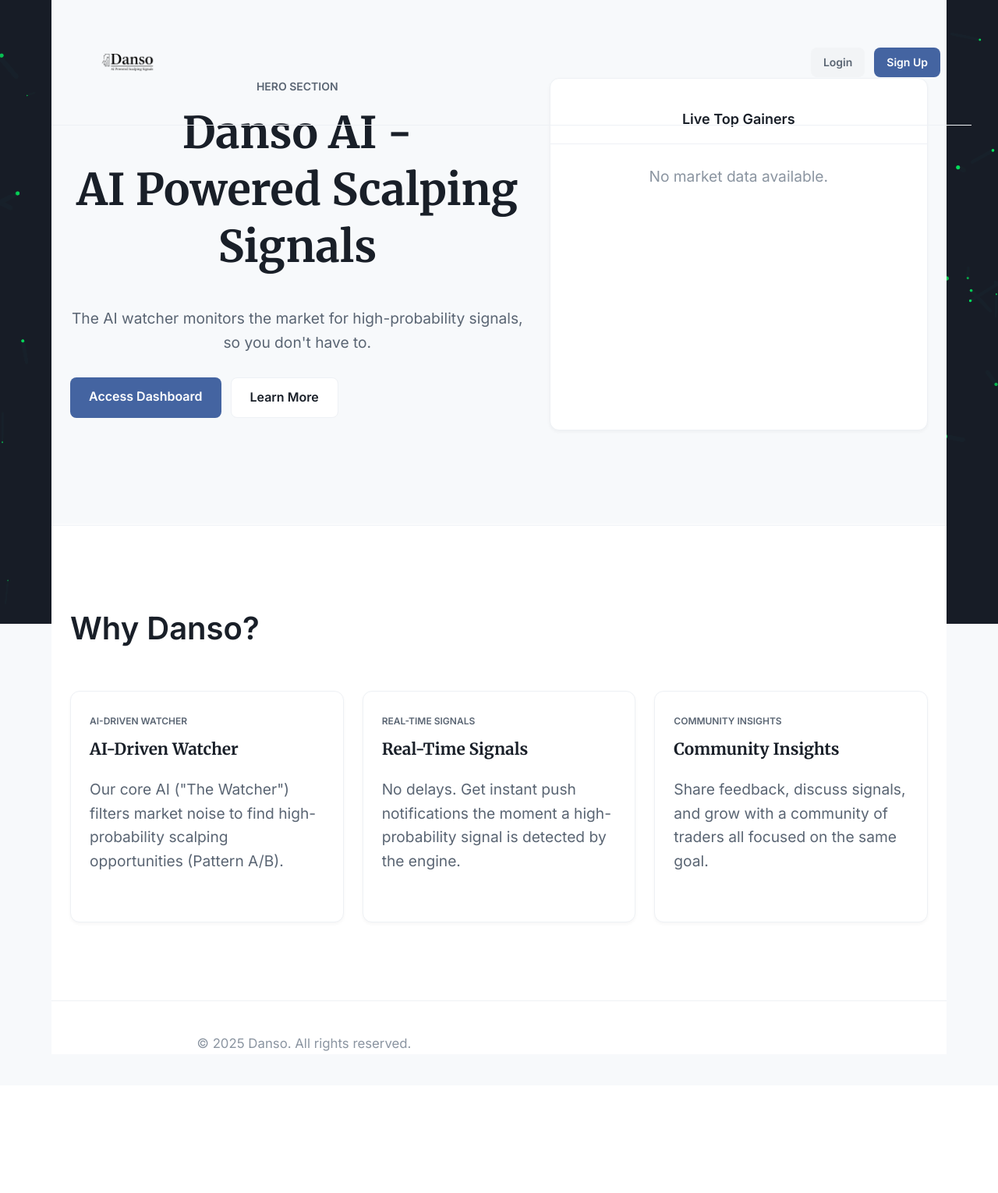
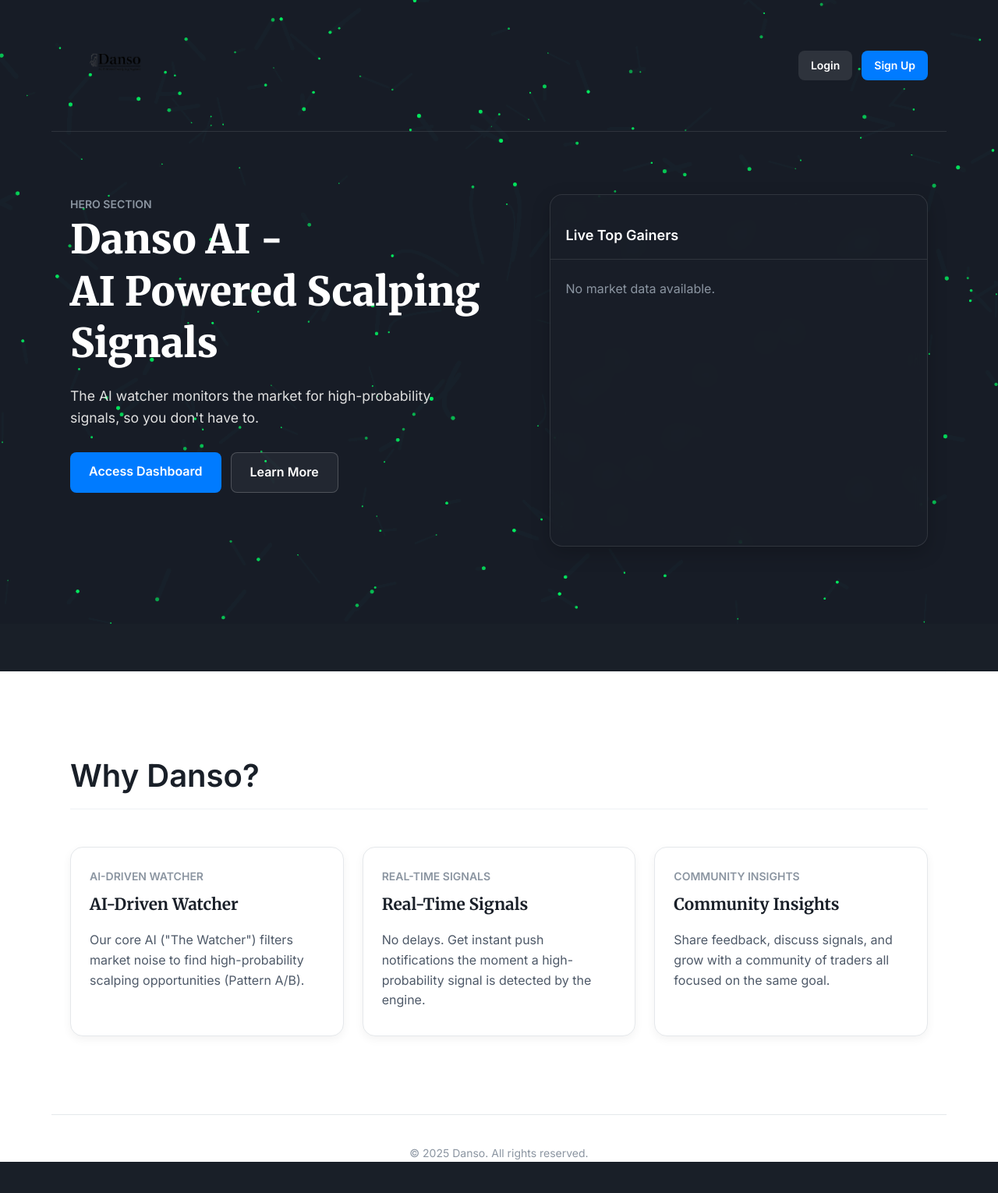
Before and after one commit to donghun0824/dansoweb, a Flask app: page / in a window 1280 px wide. Shown: the whole page at 78% size. Before the commit the page ends 1348 px from the top, so only its background shows below. Run offline with Flask 3, Linux system fonts and the light colour scheme; data that the repository does not hold is empty; some libraries are stand-ins or nearby versions.

Commit message:
Fix Z-Index and Transparency issues for Canvas and Content Wrapper

```diff
--- a/static/css/landing.css
+++ b/static/css/landing.css
@@ -1,367 +1,216 @@
-/* --- (v16.20) LANDING PAGE STYLES (Pro Design + Vertical Ticker) --- */
+/* --- (v17.0) LANDING PAGE STYLES (Motion Hero + Layer Fix) --- */
 
-/* (NEW) 1. 전문적인 폰트 임포트 */
+/* 1. 폰트 임포트 (Pro Design용) */
 @import url('https://fonts.googleapis.com/css2?family=Merriweather:wght@700;900&display=swap');
 
-/* 2. 인트로 영상 스타일 */
+/* 2. body 기본 설정 (어두운 배경) */
 body {
-    overflow: hidden; /* JS가 'auto'로 변경 */
+    margin: 0;
+    padding: 0;
+    overflow-x: hidden; /* 가로 스크롤 방지 */
+    background-color: #191f28; /* 기본 배경색 (캔버스 로딩 전 깜빡임 방지) */
+    color: white; /* 기본 텍스트 색상 (어두운 배경 위 흰 글씨) */
 }
+
+/* 3. 히어로 캔버스 (가장 뒤에 배치) */
+#heroCanvas {
+    position: fixed;
+    top: 0;
+    left: 0;
+    width: 100vw;
+    height: 100vh;
+    z-index: 0; /* ✅ 0: 가장 뒤 */
+    background-color: #191f28;
+}
+
+/* 4. 콘텐츠 래퍼 (캔버스 위에 배치, 투명 배경) */
+.content-wrapper {
+    position: relative;
+    z-index: 1; /* ✅ 1: 캔버스보다 앞 */
+    min-height: 100vh;
+    display: flex;
+    flex-direction: column;
+    background-color: transparent; /* ✅ 핵심: 투명 배경 */
+}
+
+/* 5. 인트로 비디오 (가장 앞에 배치) */
 #video-container {
-    position: fixed; top: 0; left: 0;
+    position: fixed;
+    top: 0; left: 0;
     width: 100%; height: 100vh;
-    z-index: 9999;
-    background-color: var(--bg-body);
+    z-index: 9999; /* ✅ 9999: 최상위 (로딩 화면) */
+    background-color: #191f28; /* 비디오 배경도 어둡게 */
     transition: opacity 1.5s ease-out;
     opacity: 1;
 }
 #video-container.fade-out { opacity: 0; pointer-events: none; }
 #intro-video { width: 100%; height: 100%; object-fit: cover; }
 
-/* 3. 메인 콘텐츠 (초기 숨김) */
+/* 6. 메인 콘텐츠 영역 (애니메이션 후 등장) */
 #main-content {
+    position: relative;
+    z-index: 2; /* ✅ 2: 캔버스보다 확실히 앞 */
     opacity: 0;
     transition: opacity 1.5s ease-in;
-    overflow-x: hidden;
-    background-color: var(--bg-body);
+    /* background-color 제거 -> content-wrapper의 투명 배경 사용 */
 }
 #main-content.visible { opacity: 1; }
 
-/* 4. 공용 컨테이너 */
+/* --- (이하 기존 스타일 유지 및 색상 조정) --- */
+
+/* 공용 컨테이너 */
 .landing-container {
-     max-width: 1100px; /* 시안에 맞게 너비 조정 */
+     max-width: 1100px;
      margin: 0 auto;
      padding: 0 24px;
 }
 
-/* 5. 네비게이션 헤더 (시안 적용) */
+/* 헤더 */
 .landing-header {
     display: flex;
     justify-content: space-between;
     align-items: center;
     padding-top: 20px;
     padding-bottom: 20px;
-    border-bottom: 1px solid var(--border-primary);
+    border-bottom: 1px solid rgba(255, 255, 255, 0.1); /* 테두리 반투명 처리 */
 }
-.header-logo {
-    display: flex;
-    align-items: center;
-    gap: 12px;
+.header-logo img { max-width: 120px; height: auto; }
+.header-nav { display: flex; gap: 12px; }
+
+.nav-button {
+    font-size: 14px; font-weight: 600; text-decoration: none;
+    padding: 8px 16px; border-radius: 8px; transition: all 0.2s ease;
 }
-.header-logo img {
-    max-width: 120px; /* 새 로고 크기 */
-    height: auto;
+.nav-button.primary { background-color: #007bff; color: white; }
+.nav-button.primary:hover { filter: brightness(1.1); }
+.nav-button.secondary {
+    background-color: rgba(255, 255, 255, 0.1); /* 반투명 배경 */
+    color: white;
+}
+.nav-button.secondary:hover { background-color: rgba(255, 255, 255, 0.2); }
+
+/* 히어로 섹션 */
+.hero-section {
+    display: grid;
+    grid-template-columns: 1.2fr 1fr;
+    gap: 32px;
+    align-items: start;
+    padding-top: 80px;
+    padding-bottom: 80px;
+    text-align: left; /* 텍스트 왼쪽 정렬 복구 */
+}
+.hero-subtitle-text {
+    font-size: 14px; font-weight: 600;
+    color: #8b95a1; /* 회색 텍스트 */
+    margin-bottom: 12px; text-transform: uppercase;
+}
+.hero-title {
+    font-family: 'Merriweather', serif;
+    font-size: 3.2rem; font-weight: 900;
+    color: white; /* 흰색 타이틀 */
+    line-height: 1.3; margin: 0; padding: 0; border: none;
+}
+.hero-description {
+    font-size: 1.1rem;
+    color: #e0e0e0; /* 밝은 회색 설명 */
+    max-width: 500px; margin-top: 20px; margin-bottom: 30px; line-height: 1.6;
+}
+.hero-cta-buttons { display: flex; gap: 12px; }
+
+.cta-button {
+    font-size: 1rem; font-weight: 600; text-decoration: none;
+    padding: 12px 24px; border-radius: 8px; transition: all 0.2s ease; display: inline-block;
+}
+.cta-button.primary { background-color: #007bff; color: white; }
+.cta-button.primary:hover { transform: translateY(-2px); box-shadow: 0 4px 12px rgba(0,123,255,0.3); }
+.cta-button.secondary {
+    background-color: rgba(255, 255, 255, 0.05);
+    color: white; border: 1px solid rgba(255, 255, 255, 0.2);
+}
+.cta-button.secondary:hover { background-color: rgba(255, 255, 255, 0.1); transform: translateY(-2px); }
+
+
+/* 세로 스크롤 박스 (Hero Feed) */
+@keyframes scroll-up { 0% { transform: translateY(0); } 100% { transform: translateY(-50%); } }
+
+.hero-feed-vertical {
+    background-color: rgba(25, 31, 40, 0.8); /* 반투명 어두운 배경 */
+    border-radius: 16px;
+    box-shadow: 0 8px 24px rgba(0,0,0,0.2);
+    border: 1px solid rgba(255, 255, 255, 0.1);
+    height: 450px; display: flex; flex-direction: column;
+    backdrop-filter: blur(10px); /* ✅ 블러 효과 추가 */
+}
+.widget-title {
+    font-size: 18px; font-weight: 600; color: white;
+    padding: 20px 20px 0 20px; margin-bottom: 16px; flex-shrink: 0;
+}
+.vertical-scroll-container {
+    flex-grow: 1; overflow: hidden; position: relative;
+    border-top: 1px solid rgba(255, 255, 255, 0.1);
+}
+#vertical-ticker-list {
+    position: absolute; width: 100%;
+    animation: scroll-up 30s linear infinite;
+}
+#vertical-ticker-list:hover { animation-play-state: paused; }
+
+.loading-text { padding: 20px; color: #8b95a1; }
+
+.v-ticker-item {
+    display: flex; justify-content: space-between; align-items: center;
+    padding: 14px 20px;
+    border-bottom: 1px solid rgba(255, 255, 255, 0.05);
+}
+.v-ticker-item .name { font-family: monospace; font-weight: 600; color: white; font-size: 15px; }
+.v-ticker-item .price { font-family: monospace; color: #b0b8c1; font-size: 14px; }
+.v-ticker-item .font-mono { font-family: monospace; font-weight: 600; font-size: 15px; }
+
+/* 색상 클래스 (기존 style.css 변수 사용 불가 시 직접 지정) */
+.change-positive { color: #f04452; } /* 빨강 (상승) - 한국식? 미국식은 초록 */
+/* 미국식 주식 색상 (상승=초록)을 원하면 아래 사용 */
+/* .change-positive { color: #34c759; } */
+.change-negative { color: #007aff; } /* 파랑 (하락) */
+.change-zero { color: #8b95a1; }
+
+/* 하단 콘텐츠 래퍼 (흰색 배경 영역) */
+.lower-content-wrapper {
+    background-color: #ffffff; /* ✅ 여기부터 흰색 배경 시작 */
+    color: #191f28; /* 텍스트 검정으로 전환 */
+    padding-top: 1px; margin-top: 80px;
+    position: relative; z-index: 2; /* 캔버스보다 위 */
 }
 
-.header-nav {
-    display: flex;
-    gap: 12px;
+/* 기능 소개 섹션 (흰색 배경 위) */
+.features-section {
+    margin-top: 0; margin-bottom: 100px; padding-top: 60px;
+    border-top: 1px solid #e5e8eb;
 }
-.nav-button {
-    font-size: 14px;
-    font-weight: 600;
-    text-decoration: none;
-    padding: 8px 16px;
-    border-radius: var(--radius-sub);
+.section-title {
+    font-size: 2.5rem; font-weight: 700; color: #191f28;
+    text-align: left; margin-bottom: 3rem;
+}
+.features-grid {
+    display: grid; grid-template-columns: repeat(auto-fit, minmax(300px, 1fr)); gap: 24px;
+}
+.feature-card {
+    background-color: #ffffff;
+    padding: 24px 24px 32px 24px;
+    border-radius: 16px;
+    box-shadow: 0 4px 12px rgba(0,0,0,0.05);
+    border: 1px solid #e5e8eb;
     transition: all 0.2s ease;
 }
-.nav-button.primary {
-    background-color: var(--accent-primary);
-    color: white;
+.feature-card:hover { transform: translateY(-5px); box-shadow: 0 12px 24px rgba(0,0,0,0.1); }
+.feature-card h3 {
+    font-family: 'Merriweather', serif; font-size: 1.3rem; font-weight: 700;
+    color: #191f28; margin-top: 8px; margin-bottom: 1rem;
 }
-.nav-button.primary:hover { filter: brightness(1.1); }
-.nav-button.secondary {
-    background-color: var(--bg-interactive);
-    color: var(--text-secondary);
+.feature-card p { font-size: 1rem; color: #4e5968; line-height: 1.6; margin-bottom: 0; }
+
+/* 푸터 */
+.landing-footer {
+    margin-top: 100px; margin-bottom: 40px; padding-top: 24px;
+    text-align: center; color: #8b95a1; font-size: 14px;
+    border-top: 1px solid #e5e8eb;
 }
-.nav-button.secondary:hover { background-color: var(--bg-interactive-hover); }
-
-/* 6. 히어로 섹션 (시안 적용) */
-.hero-section {
-    display: grid;
-    grid-template-columns: 1.2fr 1fr; /* 왼쪽 1.2, 오른쪽 1 비율 */
-    gap: 32px;
-    align-items: start; /* 위쪽 정렬 */
-    padding-top: 80px;
-    padding-bottom: 80px;
-}
-.hero-content {
-    display: flex;
-    flex-direction: column;
-}
-.hero-subtitle-text {
-    font-size: 14px;
-    font-weight: 600;
-    color: var(--text-secondary);
-    margin-bottom: 12px;
-    text-transform: uppercase;
-}
-
-/* 7. "깔끔한" 폰트 스타일 (시안 적용) */
-.hero-title {
-    font-family: 'Merriweather', serif; /* (중요) 새 폰트 적용 */
-    font-size: 3.2rem; /* 52px */
-    font-weight: 900; /* 굵게 */
-    color: var(--text-primary);
-    line-height: 1.3; /* 줄 간격 조정 */
-    margin: 0;
-    padding: 0;
-    border: none;
-}
-.hero-description {
-    font-size: 1.1rem; /* 18px */
-    color: var(--text-secondary);
-    max-width: 500px;
-    margin-top: 20px;
-    margin-bottom: 30px;
-    line-height: 1.6;
-}
-.hero-cta-buttons {
-    display: flex;
-    gap: 12px;
-}
-.cta-button {
-    font-size: 1rem;
-    font-weight: 600;
-    text-decoration: none;
-    padding: 12px 24px;
-    border-radius: var(--radius-sub);
-    transition: all 0.2s ease;
-    display: inline-block;
-}
-.cta-button.primary {
-    background-color: var(--accent-primary);
-    color: white;
-}
-.cta-button.primary:hover {
-    filter: brightness(1.1);
-    transform: translateY(-2px);
-    box-shadow: var(--shadow-hover);
-}
-.cta-button.secondary {
-    background-color: var(--bg-card);
-    color: var(--text-primary);
-    border: 1px solid var(--border-primary);
-}
-.cta-button.secondary:hover {
-    background-color: var(--bg-interactive);
-    transform: translateY(-2px);
-    box-shadow: var(--shadow-hover);
-}
-
-/* (NEW) 8. 히어로 피드 (세로 스크롤 박스) */
-@keyframes scroll-up {
-    0% { transform: translateY(0); }
-    100% { transform: translateY(-50%); } /* 리스트의 절반만큼 이동 */
-}
-.hero-feed-vertical {
-    background-color: var(--bg-card);
-    border-radius: var(--radius-main);
-    box-shadow: var(--shadow-primary);
-    border: 1px solid var(--border-primary);
-    height: 450px; /* (중요) 박스 고정 높이 */
-    display: flex;
-    flex-direction: column;
-}
-.widget-title { /* 박스 제목 */
-    font-size: 18px;
-    font-weight: 600;
-    color: var(--text-primary);
-    padding: 20px 20px 0 20px;
-    margin-bottom: 16px;
-    flex-shrink: 0;
-}
-.vertical-scroll-container {
-    flex-grow: 1; /* 남은 공간 꽉 채우기 */
-    overflow: hidden; /* (중요) 스크롤바 숨김 */
-    position: relative;
-    border-top: 1px solid var(--border-primary);
-}
-#vertical-ticker-list {
-    position: absolute;
-    width: 100%;
-    /* (중요) 애니메이션: 30초 동안 리스트 1회 스크롤 */
-    animation: scroll-up 30s linear infinite;
-}
-#vertical-ticker-list:hover {
-    animation-play-state: paused;
-}
-.loading-text {
-    padding: 20px;
-    color: var(--text-tertiary);
-}
-.v-ticker-item {
-    display: flex;
-    justify-content: space-between;
-    align-items: center;
-    padding: 14px 20px;
-    border-bottom: 1px solid var(--border-secondary);
-}
-.v-ticker-item .name {
-    font-family: var(--font-mono);
-    font-weight: 600;
-    color: var(--text-primary);
-    font-size: 15px;
-}
-.v-ticker-item .price {
-    font-family: var(--font-mono);
-    color: var(--text-secondary);
-    font-size: 14px;
-}
-.v-ticker-item .font-mono { /* (공통) */
-    font-family: var(--font-mono);
-    font-weight: 600;
-    font-size: 15px;
-}
-/* (style.css의 변수를 그대로 사용) */
-.v-ticker-item .change-positive { color: var(--accent-positive); }
-.v-ticker-item .change-negative { color: var(--accent-negative); }
-.v-ticker-item .change-zero { color: var(--text-secondary); }
-
-
-/* 9. 기능 소개 섹션 (시안 적용) */
-.features-section {
-    margin-top: 40px;
-    margin-bottom: 100px;
-    padding-top: 60px;
-    border-top: 1px solid var(--border-primary);
-}
-.section-title {
-    font-size: 2.5rem; /* 40px */
-    font-weight: 700;
-    color: var(--text-primary);
-    text-align: left; /* 시안처럼 왼쪽 정렬 */
-    margin-bottom: 3rem;
-    border: none;
-    padding: 0;
-}
-.features-grid {
-    display: grid;
-    grid-template-columns: repeat(auto-fit, minmax(300px, 1fr));
-    gap: 24px;
-}
-.feature-card {
-    background-color: var(--bg-card);
-    padding: 24px 24px 32px 24px; /* 아래쪽 여백 더 줌 */
-    border-radius: var(--radius-main);
-    box-shadow: var(--shadow-primary);
-    border: 1px solid var(--border-primary);
-    transition: all 0.2s ease;
-}
-.feature-card:hover {
-    transform: translateY(-5px);
-    box-shadow: var(--shadow-hover);
-}
-.feature-card .hero-subtitle-text { /* 상단 텍스트 재사용 */
-    font-size: 12px;
-}
-.feature-card h3 {
-    font-family: 'Merriweather', serif; /* (NEW) 세리프 폰트 적용 */
-    font-size: 1.3rem; /* (NEW) 폰트 살짝 키움 */
-    font-weight: 700; /* (NEW) 굵게 */
-    color: var(--text-primary);
-    margin-top: 8px;
-    margin-bottom: 1rem;
-}
-.feature-card p {
-    font-size: 1rem;
-    color: var(--text-secondary);
-    line-height: 1.6;
-    margin-bottom: 0;
-}
-
-/* 10. 푸터 */
-.landing-footer {
-    margin-top: 100px;
-    margin-bottom: 40px;
-    padding-top: 24px;
-    text-align: center;
-    color: var(--text-tertiary);
-    font-size: 14px;
-    border-top: 1px solid var(--border-primary);
-}
-/* (NEW) 👇 v16.21 층 분리 스타일 (여기에 추가) */
-
-/* (이 래퍼에 흰색 배경을 줍니다) */
-.lower-content-wrapper {
-    background-color: var(--bg-card); /* style.css의 흰색 변수 */
-    padding-top: 1px; /* (기술적 수정) 마진 병합 방지 */
-    margin-top: 40px; /* 히어로 섹션과의 간격 */
-}
-
-/* 래퍼가 흰색 배경과 상단 마진을 담당하므로,
-   features-section 자체의 마진/패딩/테두리를 조정합니다
-*/
-.features-section {
-    margin-top: 0; /* 래퍼가 마진을 대신 가짐 */
-    margin-bottom: 100px;
-    padding-top: 60px;
-    border-top: 1px solid var(--border-primary);
-}
-/* static/css/landing.css */
-
-#heroCanvas {
-    position: fixed; /* 페이지 전체를 덮음 */
-    top: 0;
-    left: 0;
-    width: 100vw;
-    height: 100vh;
-    z-index: 0; /* 가장 뒤에 배치 */
-    background-color: #191f28; /* 어두운 배경색 */
-}
-
-.content-wrapper {
-    position: relative; /* 캔버스 위에 배치 */
-    z-index: 1; /* 캔버스보다 앞에 배치 */
-    min-height: 100vh; /* 콘텐츠가 캔버스만큼 높이를 가지도록 */
-    display: flex;
-    flex-direction: column;
-    align-items: center;
-    justify-content: center; /* 내용을 중앙에 배치 (선택 사항) */
-    color: white; /* 캔버스 위의 텍스트 색상 */
-}
-
-/* 기존 landing.html의 header, main 등도 필요에 따라 조정 */
-.content-wrapper header {
-    position: absolute; /* header를 content-wrapper 안에 독립적으로 배치 */
-    top: 0;
-    width: 100%;
-    padding: 20px 40px;
-    display: flex;
-    justify-content: space-between;
-    align-items: center;
-}
-
-.content-wrapper .hero-section {
-    text-align: center;
-    padding-top: 100px; /* 헤더와 겹치지 않도록 조정 */
-}
-
-.content-wrapper h1 {
-    font-size: 3.5em; /* 폰트 크기 조정 */
-    margin-bottom: 20px;
-    font-weight: 700;
-}
-
-.content-wrapper p {
-    font-size: 1.2em;
-    margin-bottom: 30px;
-    max-width: 600px;
-    line-height: 1.6;
-}
-
-.content-wrapper .btn-primary-large {
-    display: inline-block;
-    padding: 15px 30px;
-    background-color: #007bff; /* 기존 버튼 색상 */
-    color: white;
-    text-decoration: none;
-    border-radius: 8px;
-    font-size: 1.1em;
-    font-weight: 600;
-    transition: background-color 0.3s ease;
-}
-
-.content-wrapper .btn-primary-large:hover {
-    background-color: #0056b3;
-}
```
